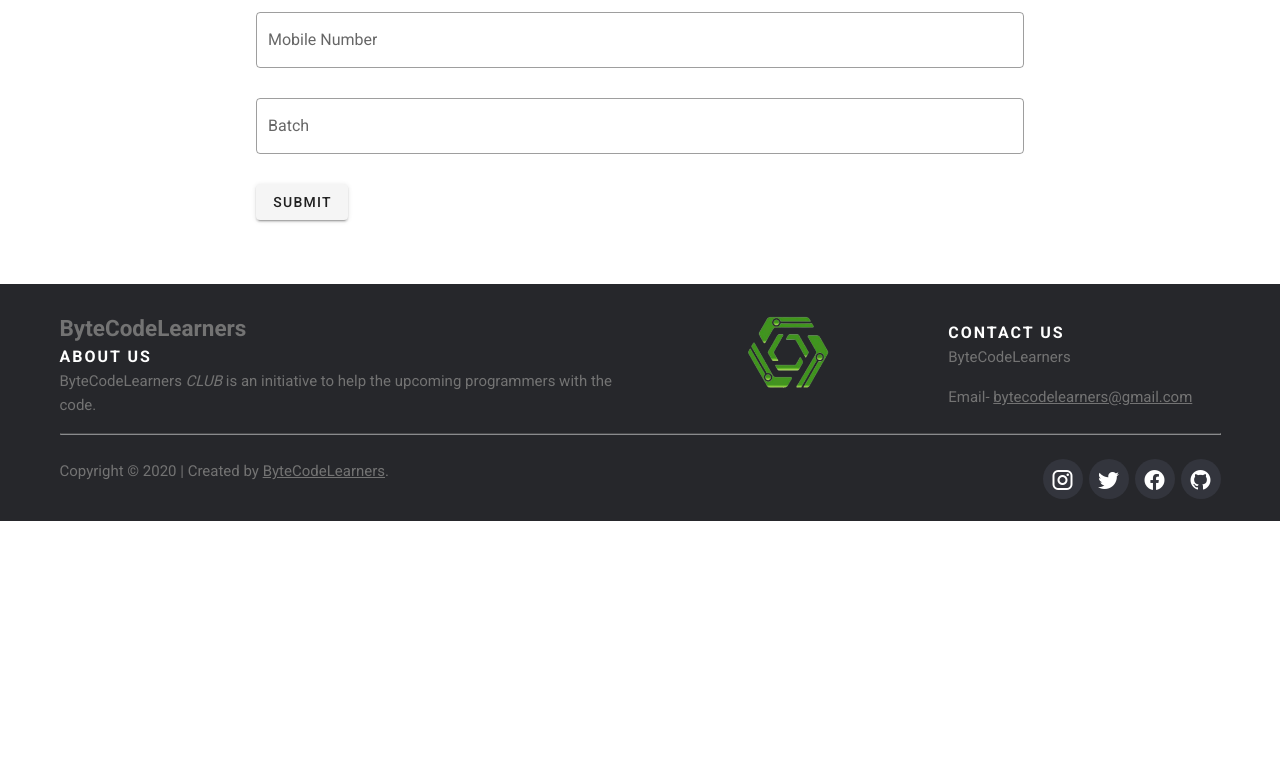
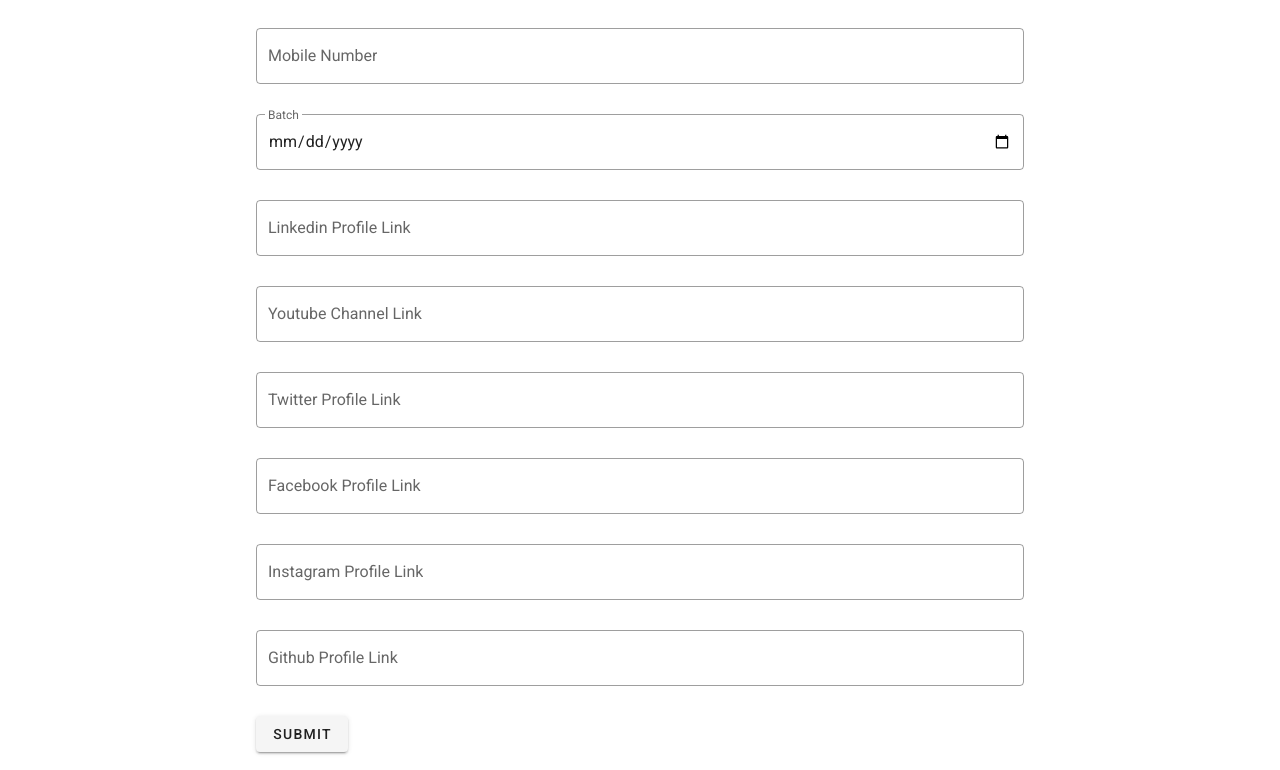
Before and after one commit to ByteCodeLearners/official-site, a Vue app in the folder bytecodelearners-vue-js/: page /register in a window 1280 px wide. Shown: the part 490-1260 px from the top of the page. Before the commit the page ends 1011 px from the top, so only its background shows below. Built offline with nearby package versions, Linux system fonts and the light colour scheme; what vue-typer would draw is missing.

Commit message:
input field added for taking social links

```diff
--- a/bytecodelearners-vue-js/src/components/MemberRegistration.vue
+++ b/bytecodelearners-vue-js/src/components/MemberRegistration.vue
@@ -4,13 +4,21 @@
          <img :src="url" alt="">
           <FormContainer @submit="addNewMember" :formData="forms" >
             <template>
-                <v-file-input type="file"  @change="filePicked($event)" accept="image/*" prepend-icon="mdi-camera"></v-file-input>
-                <v-text-field label="First Name" type="text" name="first_name" v-model="forms.first_name" outlined></v-text-field>
-                <v-text-field label="Middle Name" type="text" name="middle_name" v-model="forms.middle_name" outlined></v-text-field>
-                <v-text-field label="Last Name" type="text" name="last_name" v-model="forms.last_name" outlined></v-text-field>
-                <v-text-field label="Email" type="email" name="email" v-model="forms.email" outlined></v-text-field>
-                <v-text-field label="Mobile Number" type="text" name="mobile_number" v-model="forms.mobile_number" outlined></v-text-field>
-                <v-text-field label="Batch " type="text" name="batch" v-model="forms.batch" outlined></v-text-field>
+                <v-file-input type="file"  @change="filePicked($event)" accept="image/*" prepend-icon="mdi-camera" outlined required></v-file-input>
+                <v-text-field label="First Name" type="text" name="first_name" v-model="forms.first_name" outlined required></v-text-field>
+                <v-text-field label="Middle Name" type="text" name="middle_name" v-model="forms.middle_name" outlined required></v-text-field>
+                <v-text-field label="Last Name" type="text" name="last_name" v-model="forms.last_name" outlined required></v-text-field>
+                <v-text-field label="Email" type="email" name="email" v-model="forms.email" outlined required></v-text-field>
+                <v-text-field label="Mobile Number" type="text" name="mobile_number" v-model="forms.mobile_number" outlined required></v-text-field>
+                <v-text-field label="Batch " type="date" name="batch" v-model="forms.batch" outlined required></v-text-field>
+
+
+                <v-text-field type="text"  name="linkedin"  outlined  label="Linkedin Profile Link" v-model="forms.linkedin"></v-text-field>
+                <v-text-field type="text"  name="youtube"  outlined  label="Youtube Channel Link" v-model="forms.youtube"></v-text-field>
+                <v-text-field type="text"  name="twitter"  outlined  label="Twitter Profile Link" v-model="forms.twitter"></v-text-field>
+                <v-text-field type="text"  name="facebook"  outlined  label="Facebook Profile Link" v-model="forms.facebook"></v-text-field>
+                <v-text-field type="text"  name="instagram"  outlined  label="Instagram Profile Link" v-model="forms.instagram"></v-text-field>
+                <v-text-field type="text"  name="github"  outlined  label="Github Profile Link" v-model="forms.github"></v-text-field>
             </template>
       </FormContainer>
      </div>
@@ -48,8 +56,8 @@ export default {
             }
             this.forms.image=e;
             this.url=URL.createObjectURL(e);
-        },
-    }
+        }
+    },
 
 }
 </script>
```
